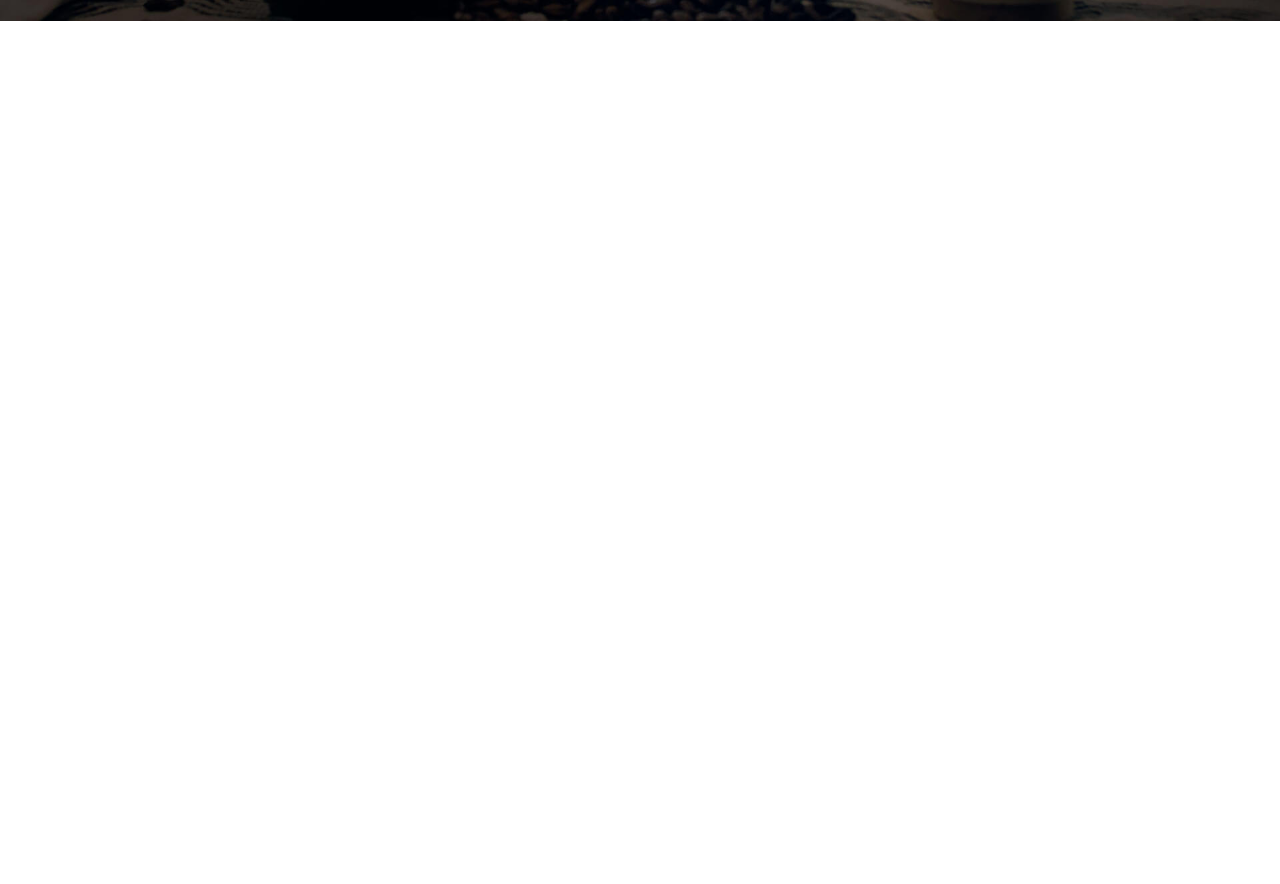
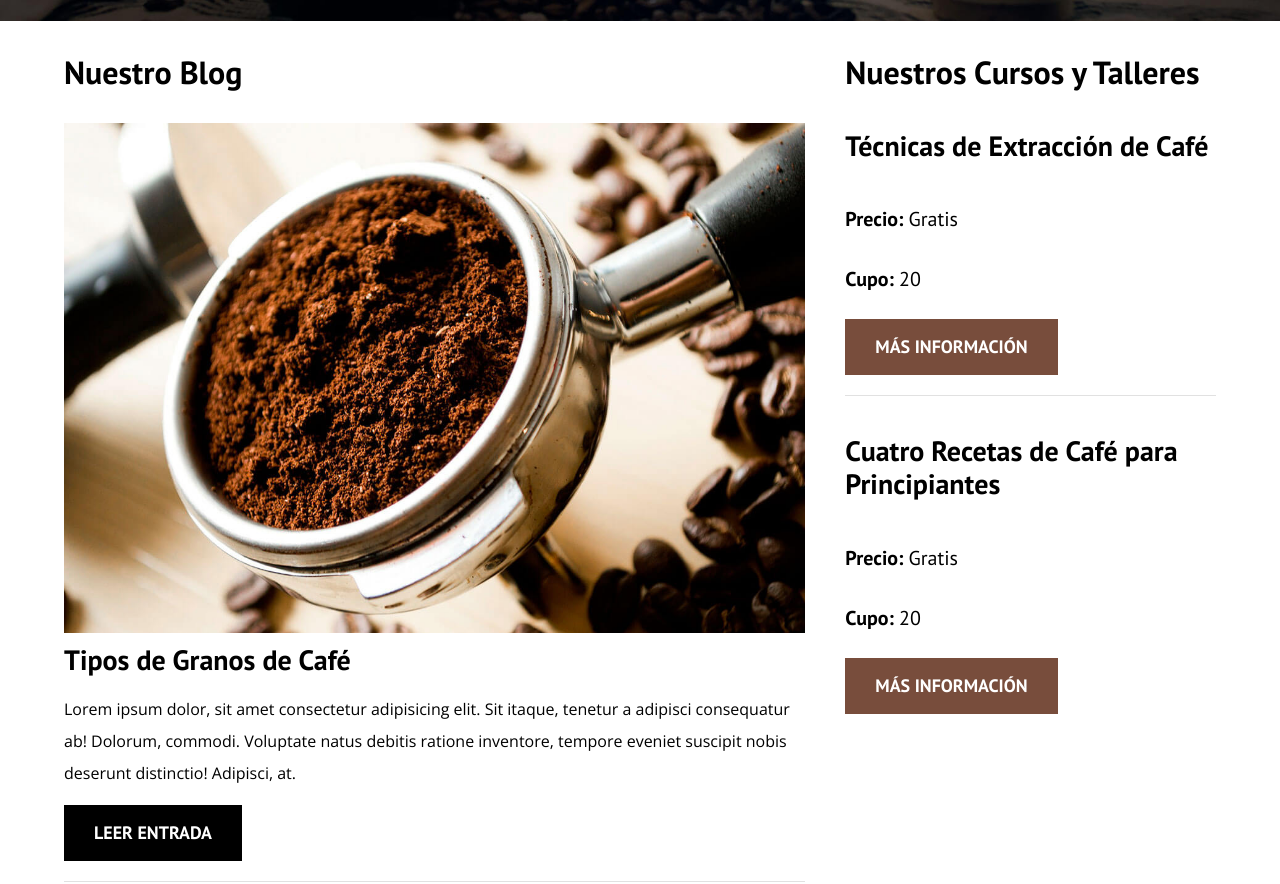
Before and after one commit to clmonreal/BlogCafe, a plain HTML site: page index.html in a window 1280 px wide. Shown: the part 579-1463 px from the top of the page. Before the commit the page ends 800 px from the top, so only its background shows below. Drawn offline with nearby package versions, Linux system fonts and the light colour scheme.

Commit message:
Pagina principal terminada

```diff
--- a/css/style.css
+++ b/css/style.css
@@ -4,6 +4,7 @@
     --fuenteParrafos: 'Open Sans', sans-serif;
 
     --primario: #784D3C;
+    --gris: #e1e1e1;
     --blanco: #ffffff;
     --negro: #000000;
 }
@@ -23,8 +24,9 @@ body {
 
 /* Globales */
 .contenedor {
-    max-width: 120rem;
-    width: 90%;
+    /* max-width: 120rem;
+    width: 90%; Hace la misma funcion que la linea de abajo. Coge el valor que sea mas pequeño, el minimo de los dos. */
+    width: min(90%, 120rem);
     margin: 0 auto;
 }
 a {
@@ -32,6 +34,7 @@ a {
 }
 h1, h2, h3, h4 {
     font-family: var(--fuenteHeading);
+    line-height: 1.2;
 }
 h1 {
     font-size: 4.8rem;
@@ -77,6 +80,9 @@ img {
         margin-top: 15rem;
     }
 }
+.barra {
+    padding-top: 4rem;
+}
 @media (min-width: 768px) {
     .barra {
         display: flex;
@@ -105,3 +111,75 @@ img {
     color: var(--blanco);
     font-size: 1.8rem;
 }
+
+@media (min-width: 768px) {
+    .contenido-principal {
+        display: grid;
+        grid-template-columns: 2fr 1fr;
+        column-gap: 4rem;
+    }
+}
+
+.entrada {
+    border-bottom: 1px solid var(--gris);
+    margin-bottom: 2rem;
+}
+.entrada:last-of-type {
+    border: none;
+    margin: 0;
+}
+.boton {
+    display: block;
+    font-family: var(--fuenteHeading);
+    color: var(--blanco);
+    text-align:  center;
+    padding: 1rem 3rem;
+    font-size: 1.8rem;
+    text-transform: uppercase;
+    font-weight: 700; /* asi lo hacemos negrita */
+    margin-bottom: 2rem;
+}
+@media (min-width: 768px) {
+    .boton {
+        display: inline-block; /* solo la propiedad inline es inmjune a los margin y los width, para que les afecte debemos aplicarle el inline-block */
+
+    }
+}
+.boton--primario {
+    background-color: var(--negro);
+}
+.boton--secundario{
+    background-color: var(--primario);
+}
+
+.cursos {
+    list-style: none; /* para quitar los puntos que salen por defecto para listar los componentes */
+}
+
+.widget-curso {
+    border-bottom: 1px solid var(--gris);
+    margin-bottom: 2rem;
+}
+.widget-curso:last-of-type {
+    border: none;
+    margin-bottom: 0;
+}
+
+.widget-curso__label {
+    font-family: var(--fuenteHeading);
+    font-weight: 700;
+}
+.widget-curso__info {
+    font-weight: 400; /* 400 == regular, 700 == bold */
+}
+.widget-curso__label,
+.widget-curso__info {
+    font-size: 2rem;
+}
+
+/* Footer */
+.footer {
+    background-color: var(--negro);
+    padding-bottom: 3rem;
+    margin-top: 4rem;
+}
--- a/index.html
+++ b/index.html
@@ -36,5 +36,90 @@
         </div>
    </header>
 
+   <div class="contenedor contenido-principal">
+        <main class="blog">
+            <h3>Nuestro Blog</h3>
+
+            <article class="entrada">
+                <div class="entrada__imagen">
+                    <img src="img/blog1.jpg" alt="imagen blog">
+                </div>
+
+                <div class="entrada__contenido">
+                    <h4 class="no-margin">Tipos de Granos de Café</h4>
+                    <p>Lorem ipsum dolor, sit amet consectetur adipisicing elit. Sit itaque, tenetur a adipisci consequatur ab! Dolorum, commodi. Voluptate natus debitis ratione inventore, tempore eveniet suscipit nobis deserunt distinctio! Adipisci, at.</p>
+                    <a href="entrada.html" class="boton boton--primario ">Leer Entrada</a>
+                </div>
+            </article>
+
+            <article class="entrada">
+                <div class="entrada__imagen">
+                    <img src="img/blog2.jpg" alt="imagen blog">
+                </div>
+
+                <div class="entrada__contenido">
+                    <h4 class="no-margin">Tres Deliciosas Recetas de Café</h4>
+                    <p>Lorem ipsum dolor, sit amet consectetur adipisicing elit. Sit itaque, tenetur a adipisci consequatur ab! Dolorum, commodi. Voluptate natus debitis ratione inventore, tempore eveniet suscipit nobis deserunt distinctio! Adipisci, at.</p>
+                    <a href="entrada.html" class="boton boton--primario ">Leer Entrada</a>
+                </div>
+            </article>
+
+            <article class="entrada">
+                <div class="entrada__imagen">
+                    <img src="img/blog3.jpg" alt="imagen blog">
+                </div>
+
+                <div class="entrada__contenido">
+                    <h4 class="no-margin">Beneficios del Café</h4>
+                    <p>Lorem ipsum dolor, sit amet consectetur adipisicing elit. Sit itaque, tenetur a adipisci consequatur ab! Dolorum, commodi. Voluptate natus debitis ratione inventore, tempore eveniet suscipit nobis deserunt distinctio! Adipisci, at.</p>
+                    <a href="entrada.html" class="boton boton--primario">Leer Entrada</a>
+                </div>
+            </article>
+        </main>
+        <aside class="sidebar ">
+            <h3>Nuestros Cursos y Talleres</h3>
+
+            <ul class="cursos no-padding"> <!--los order list (ul) agregan padding por defecto -->
+                <li class="widget-curso">
+                    <h4 class="no margin">Técnicas de Extracción de Café</h4>
+                    <p class="widget-curso__label">Precio:
+                        <span class="widget-curso__info">Gratis</span>
+                    </p>
+                    <p class="widget-curso__label">Cupo:
+                        <span class="widget-curso__info">20</span>
+                    </p>
+                    <a href="entrada.html" class="boton boton--secundario">Más información</a>
+                </li>
+
+                <li class="widget-curso">
+                    <h4 class="no margin">Cuatro Recetas de Café para Principiantes</h4>
+                    <p class="widget-curso__label">Precio:
+                        <span class="widget-curso__info">Gratis</span>
+                    </p>
+                    <p class="widget-curso__label">Cupo:
+                        <span class="widget-curso__info">20</span>
+                    </p>
+                    <a href="entrada.html" class="boton boton--secundario">Más información</a>
+                </li>
+            </ul>
+        </aside>
+   </div>
+
+    <footer class="footer">
+        <div class="contenedor">
+            <div class="barra">
+                <a class="logo" href="index.html">
+                    <h1 class="logo__nombre no__margin centrar-texto">Blog<span class="logo__bold">DeCafé</span></h1>
+                </a>
+
+                <nav class="navegacion">
+                    <a href="nosotros.html" class="navegacion__enlace">Nosotros</a>
+                    <a href="cursos.html" class="navegacion__enlace">Cursos</a>
+                    <a href="contacto.html" class="navegacion__enlace">Contacto</a>
+                </nav>
+            </div>
+        </div>
+    </footer>
+
 </body>
 </html>
```
